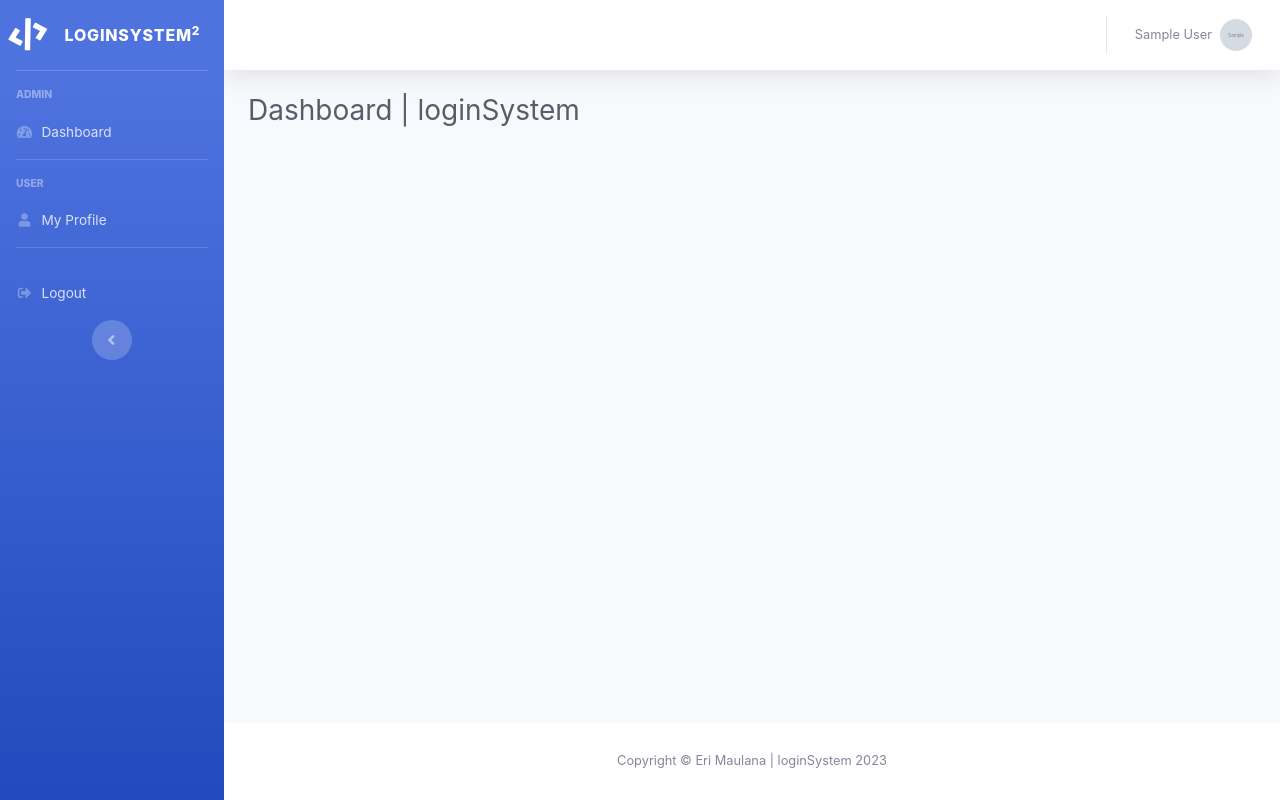
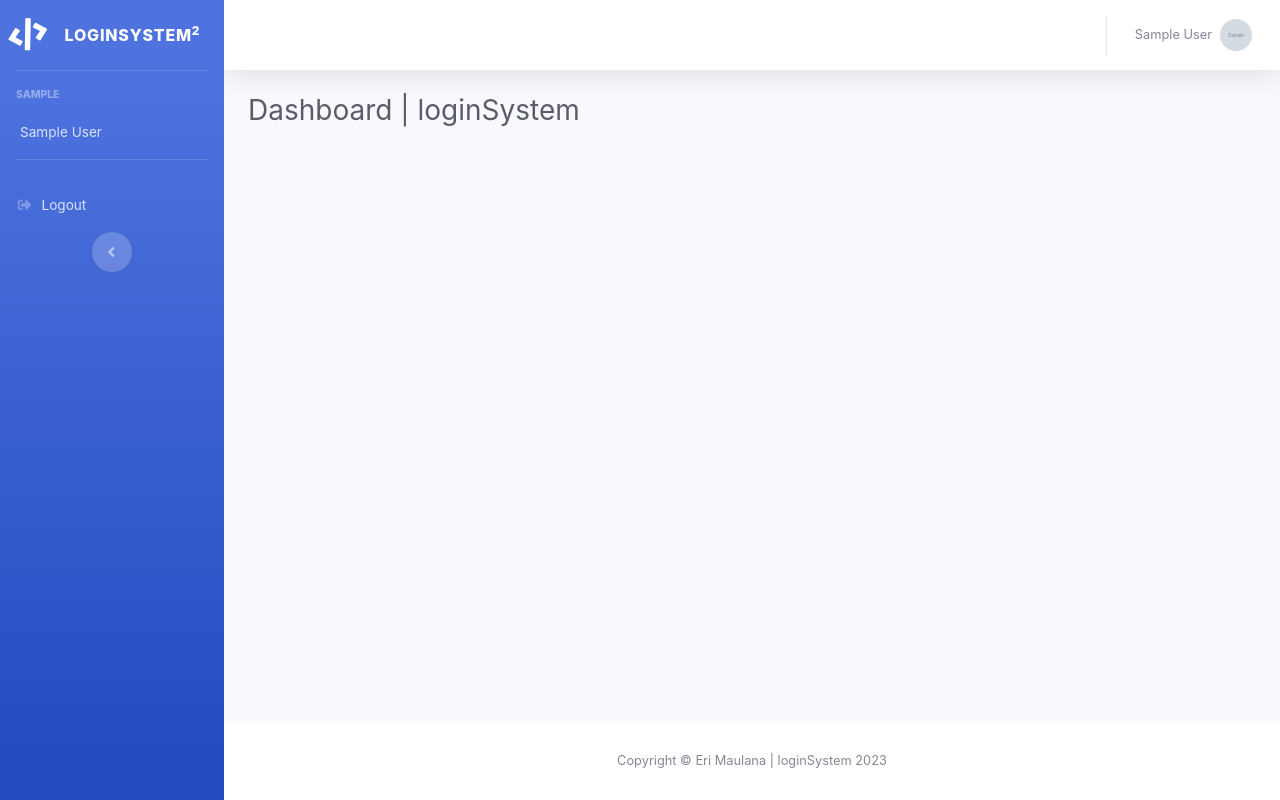
Before and after one commit to eri-maulana/loginSystemCodeIgniter3, a CodeIgniter app: page /loginSystem/index.php/admin/index in a window 1280 px wide. Run offline with CodeIgniter, Linux system fonts and the light colour scheme; the visitor is signed in with stand-in values (Sample User, id 1); tables that the repository leaves empty or names only in its code hold one stand-in row (values such as "Sample post"); grey boxes marked "Sample" are stand-in pictures.

Commit message:
latihan mengelola sidebar menu

```diff
--- a/application/views/templates/sidebar.php
+++ b/application/views/templates/sidebar.php
@@ -12,35 +12,60 @@
    <!-- Divider -->
    <hr class="sidebar-divider">
 
-   <!-- Heading -->
+
+   <!-- QUERY MENU -->
+   <?php
+   $role_id = $this->session->userdata('role_id');
+   $queryMenu = "SELECT `user_menu`.`id`, `menu`
+                     FROM `user_menu`
+                     JOIN `user_access_menu` ON `user_menu`.`id` = `user_access_menu`.`menu_id`
+                  WHERE `user_access_menu`.`role_id` = $role_id
+                  ORDER BY `user_access_menu`.`menu_id` ASC
+                  ";
+   $menu = $this->db->query($queryMenu)->result_array();
+
+   ?>
+
+
+   <!-- Looping Menu -->
+   <?php
+   foreach ($menu as $m) {
+   ?>
       <div class="sidebar-heading">
-      Admin
+         <?= $m['menu']; ?>
       </div>
 
+      <?php
+      $menuId = $m['id'];
+      $querySubMenu = " SELECT *
+                          FROM `user_sub_menu`
+                         WHERE `menu_id` = $menuId
+                           AND `is_active` = 1
+                     ";
+      $subMenu = $this->db->query($querySubMenu)->result_array();
+      ?>
+
+      <?php
+      foreach ($subMenu as $sm) {
+      ?>
          <!-- Nav Item - Dashboard -->
          <li class="nav-item">
-      <a class="nav-link" href="index.html">
-         <i class="fas fa-fw fa-tachometer-alt"></i>
-         <span>Dashboard</span></a>
+            <a class="nav-link" href="<?= base_url($sm['url']) ?>">
+               <i class="<?= $sm['icon'] ?>"></i>
+               <span><?= $sm['title'] ?></span></a>
          </li>
+      <?php
+      }
+      ?>
 
       <!-- Divider -->
       <hr class="sidebar-divider">
 
-   <!-- Heading -->
-   <div class="sidebar-heading">
-      User
-   </div>
+   <?php
+   }
+   ?>
 
-   <!-- Nav Item - Dashboard -->
-   <li class="nav-item">
-      <a class="nav-link" href="index.html">
-         <i class="fas fa-user fa-fw"></i>
-         <span>My Profile</span></a>
-   </li>
 
-   <!-- Divider -->
-   <hr class="sidebar-divider d-none d-md-block">
 
    <!-- Nav Item - Dashboard -->
    <li class="nav-item">
```
Lines whose indentation alone changed are shown as unchanged.
